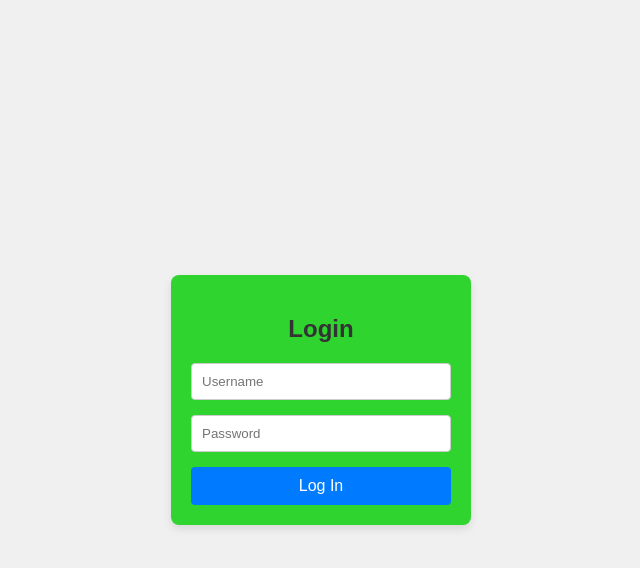
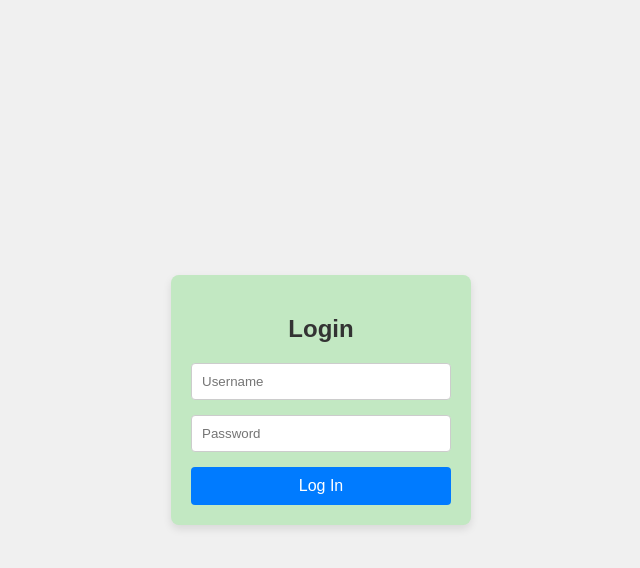
Before and after one commit to Omar-244/Login-UI-Project, a plain HTML site: page index.html in a window 1280 px wide. In both pictures the pointer is over the element 640 px from the left and 400 px from the top of the page. Shown: the whole page, without its empty margins (319-959 px from the left). Drawn offline with Linux system fonts and the light colour scheme.

Commit message:
Login-box-color-update

```diff
--- a/styles.css
+++ b/styles.css
@@ -69,5 +69,5 @@ button:hover {
     background-color: #0056b3;
 }
 .login-box:hover {
-    background-color: rgb(47, 212, 47);
+    background-color: rgb(194, 232, 194);
 }
```
